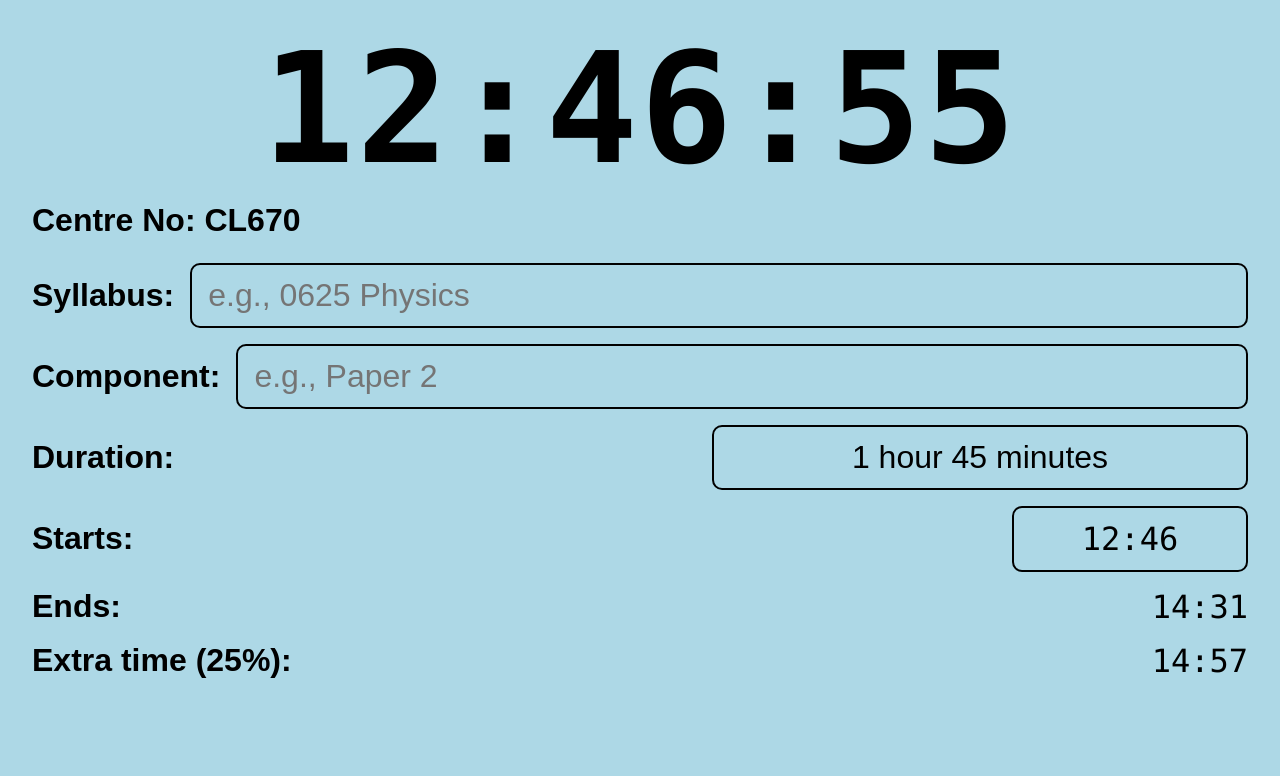
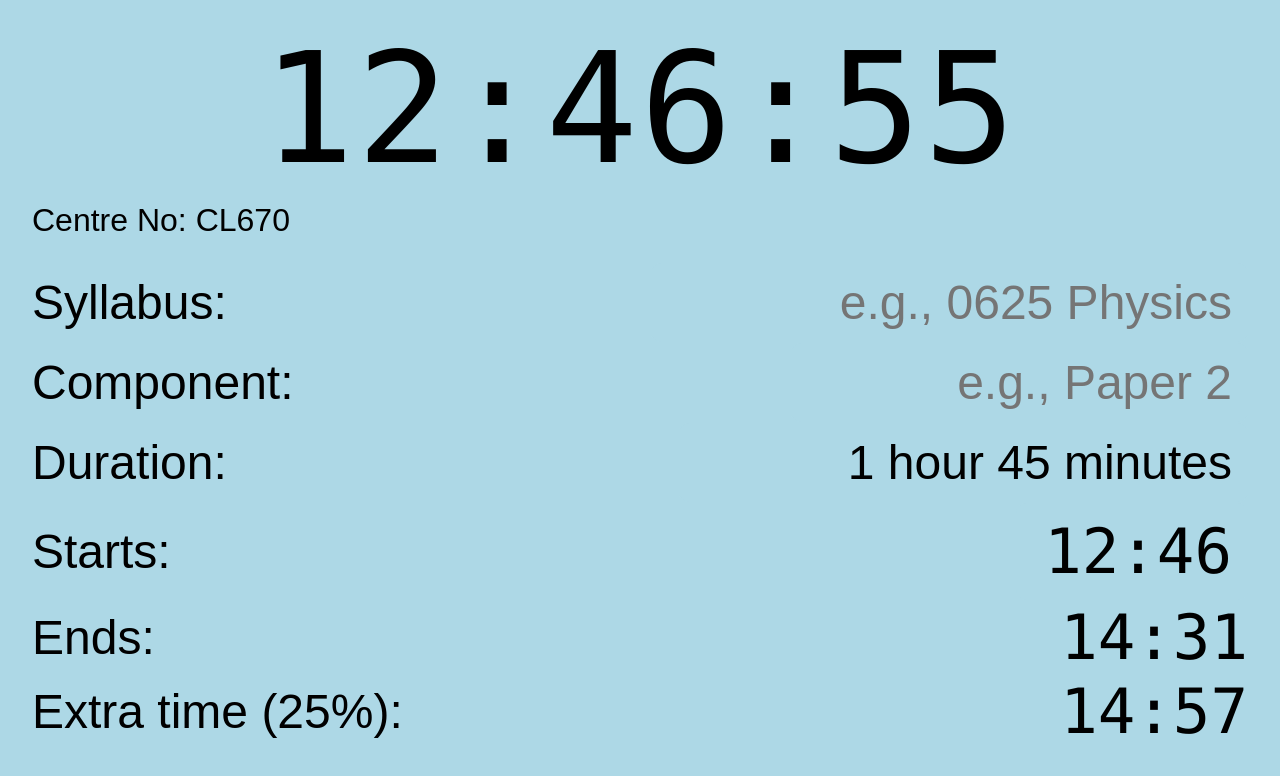
Before and after one commit to physics-tgs/cambridge-clock, a plain HTML site: page index.html in a window 1280 px wide. Drawn offline with Linux system fonts and the light colour scheme.

Commit message:
Update styles.css

```diff
--- a/styles.css
+++ b/styles.css
@@ -33,7 +33,7 @@ body {
   line-height: 1;
   text-align: center;
   letter-spacing: 2px;
-  font-weight: 700;
+  font-weight: 500;
   margin-top: -8px;
 }
 
@@ -41,26 +41,26 @@ body {
 .centreLine {
   text-align: left;
   font-size: clamp(32px, 2.5vw, 48px);
-  font-weight: 700;
+  font-weight: 500;
   margin-top: -8px;
 }
 
 /* Rows block */
 .rows {
   display: grid;
-  gap: 16px;
-  font-size: clamp(32px, 2.5vw, 48px);
+  gap: 1px;
+  font-size: clamp(48px, 2.5vw, 48px);
 }
 
 .row {
   display: grid;
   grid-template-columns: auto 1fr; /* label | value */
   align-items: center;
-  gap: 16px;
+  gap: 8px;
 }
 
 .label {
-  font-weight: 700;
+  font-weight: 500;
   white-space: nowrap;
 }
 
@@ -73,31 +73,50 @@ body {
 }
 
 input[type="text"] {
-  font-size: clamp(32px, 2.5vw, 48px);
+  font-size: clamp(48px, 2.5vw, 48px);
+  text-align: right;
   padding: 12px 16px;
-  border: 2px solid #000;
+  border: none;                     /* remove black border */
   border-radius: 10px;
-  background: #fff;
+  background: transparent;          /* JS sets background color */
+  transition: background-color 0.4s ease;
 }
 
-/* Widths */
+/* Responsive widths driven by `size` attribute via JS */
 #syllabus-input,
-#component-input {
-  width: 100%;             /* long fields */
+#component-input,
+#duration-input {
+  width: auto;
+  max-width: 100%;
 }
-#duration-input {
-  width: 500px;            /* adjust as needed */
-  text-align: center;
-}
+
+/* Center alignment for time-related fields */
+#duration-input,
 #starts-input {
-  width: 200px;            /* HH:MM */
-  text-align: center;
-}
-#ends-display {
-  min-width: 180px;
   text-align: right;
 }
 
+#starts-input {
+  width: 180px;  /* HH:MM fixed width is fine */
+}
+
+/* Bigger, bolder display for ending times */
+#ends-display,
+#extra-ends-display {
+  min-width: 200px;
+  text-align: right;
+  font-size: 1.3em;
+  font-weight: 500;
+}
+
+/* Make Starts match end times */
+#starts-input {
+  width: 200px;
+  font-size: 1.3em;          /* NEW — same scale as Ends */
+  font-weight: 500;          /* NEW — same boldness as Ends */
+}
+
 .mono {
-  font-family: ui-monospace, SFMono-Regular, Menlo, Monaco, Consolas, "Liberation Mono", "Courier New", monospace;
+  font-family: ui-monospace, SFMono-Regular, Menlo, Monaco, Consolas,
+    "Liberation Mono", "Courier New", monospace;
 }
```
